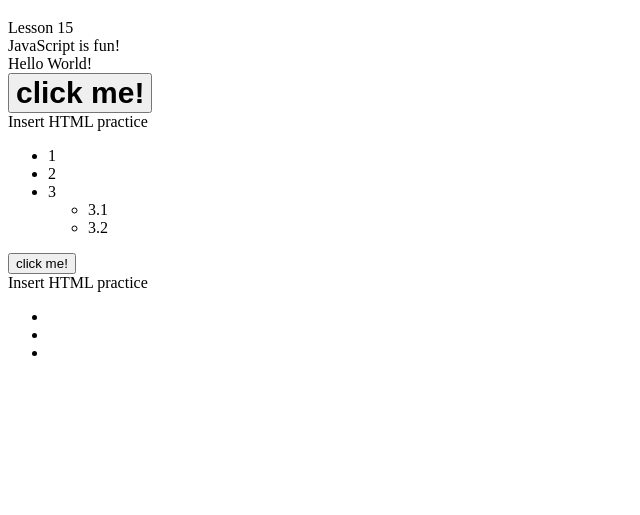
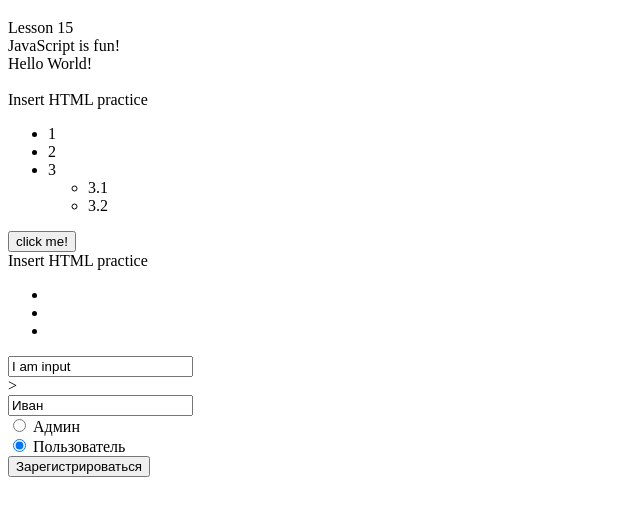
Before and after one commit to StasiyaN/lesson15-JV-DOM, a website: page freelancer-for-life-youtube.html in a window 1280 px wide. Shown: the part 87-602 px from the top of the page, without its empty margins (0-640 px from the left). Drawn offline with Linux system fonts and the light colour scheme.

Commit message:
theory2 done

```diff
--- a/freelancer-for-life-youtube.html
+++ b/freelancer-for-life-youtube.html
@@ -39,6 +39,18 @@
             <li></li>
         </ul>
 
+        <form action="">
+            <input class = "my-input" type="text" value="I am input">
+        </form>>
+
+        <form action="/register" method="post">
+            <input type="text" name="name" value="Иван"><br>
+            <input type="radio" name="role" value="admin"> Админ<br>
+            <input type="radio" name="role" value="user" checked> Пользователь<br>
+            <input type="submit" value="Зарегистрироваться">
+        </form>
+
+
     </div>
 
 <script src="./theory-freelancerForLife.js"></script>
--- a/theory-freelancerForLife.js
+++ b/theory-freelancerForLife.js
@@ -209,3 +209,91 @@ headerText.setAttribute('my-attribute', 'ok');
 if (headerText.hasAttribute('my-attribute')) {
     console.log(`my attribute is here`)
 }
+
+//синхронизация между атрибутами и св вами
+//получаем эл
+const myInput = document.querySelector('.my-input');
+
+myInput.setAttribute('id', '123');
+console.log(myInput.id);
+
+myInput.id = "321";
+console.log(myInput.getAttribute('id'));
+
+//✅ Сначала: что такое атрибут и что такое свойство?
+// 🔹 Атрибут (attribute) — это то, что написано в HTML:
+
+// <input class="my-input" id="123">
+// Здесь id="123" — атрибут элемента.
+//
+// 🔹 Свойство (property) — это то, что доступно через JavaScript, как часть объекта DOM.
+// Когда браузер читает HTML, он создаёт объект JavaScript (myInput), у которого есть свойства: id, className, value и так далее.
+//
+// ✅ Теперь разбор кода
+
+// const myInput = document.querySelector('.my-input');
+// 🔸 Это выбирает элемент с классом my-input и сохраняет его в переменную myInput.
+//
+// 🔹 Строка 1:
+// myInput.setAttribute('id', '123');
+// 🔸 Ты устанавливаешь атрибут id на значение "123".
+//
+// ➡️ Теперь в HTML элемент выглядит так:
+// <input class="my-input" id="123">
+
+// 🔹 Строка 2:
+// console.log(myInput.id);
+// 🔸 Это доступ к СВОЙСТВУ id у объекта myInput.
+//
+// ➡️ Оно возвращает "123", потому что:
+//
+// Когда ты установил атрибут id, свойство id тоже автоматически синхронизировалось.
+//
+// 🔹 Строка 3:
+
+// myInput.id = "321";
+// 🔸 Теперь ты меняешь СВОЙСТВО id на "321".
+//
+// ➡️ Важно: при этом автоматически обновляется и HTML-атрибут id.
+// Теперь элемент выглядит так:
+// <input class="my-input" id="321">
+// 🔹 Строка 4:
+// console.log(myInput.getAttribute('id'));
+// 🔸 Это чтение АТРИБУТА id напрямую из HTML.
+//
+// ➡️ И он тоже будет "321", потому что он обновился вместе со свойством.
+
+//Действие	Что происходит
+// setAttribute(name, val)	Устанавливает атрибут в HTML. Иногда обновляет и свойство.
+// element.property = val	Устанавливает свойство DOM. Часто обновляет и атрибут.
+// getAttribute(name)	Возвращает атрибут, записанный в HTML.
+// element.property	Возвращает свойство, которое можно изменять.
+//
+// ⚠️ Исключения и нюансы
+// Не все атрибуты и свойства ведут себя синхронно.
+//
+// Например:
+
+// const input = document.querySelector('input');
+// input.value = 'Привет';              // меняет значение в поле
+// input.setAttribute('value', 'Пока'); // меняет только атрибут в HTML, не влияет на текущее значение в поле
+// ➡️ Тут value работает по-другому: атрибут "value" задаёт начальное значение, а свойство "value" — текущее значение поля.
+//
+// 📌 Итог
+// В HTML — это атрибуты (<input id="123">).
+//
+// В JavaScript — это свойства (input.id).
+//
+// Они связаны, но не всегда синхронны полностью, особенно для value, checked, selected.
+
+
+//dataset
+
+
+//cool propetries
+//get el tag
+console.log(link.tagName);
+
+//hide or show element
+btn.hidden = true;
+console.log(btn.hidden);
```
